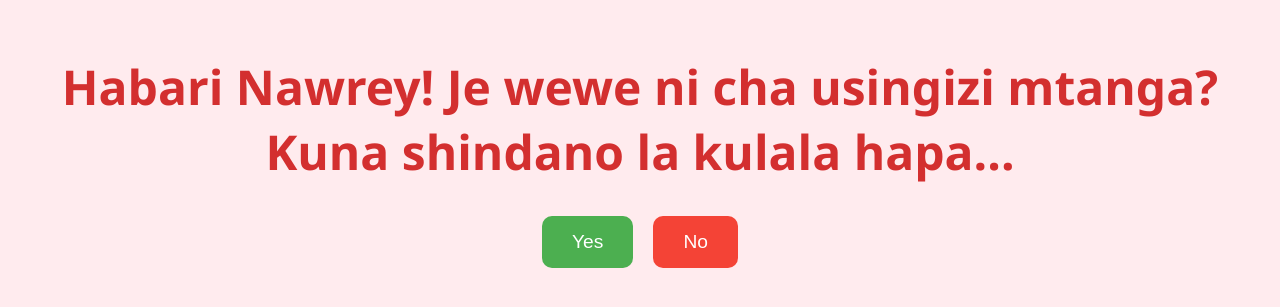
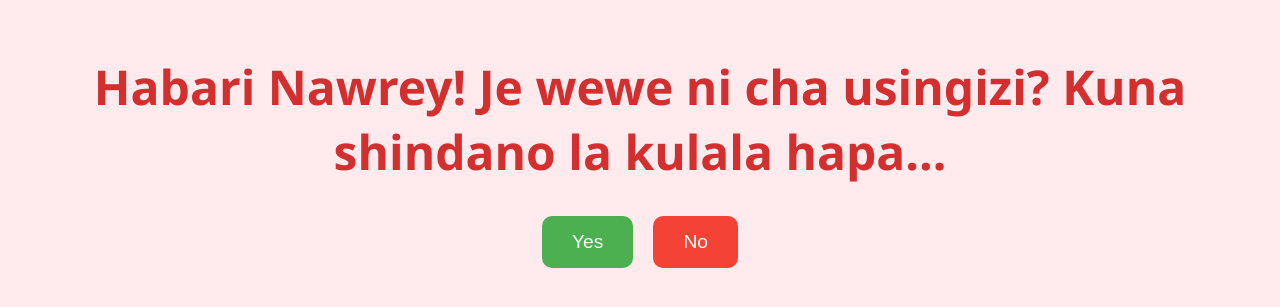
Before and after one commit to emmanuelphyson/Nawal, a plain HTML site: page index.html in a window 1280 px wide. Shown: the part 361-668 px from the top of the page. Drawn offline with Linux system fonts and the light colour scheme.

Commit message:
Update index.html

```diff
--- a/index.html
+++ b/index.html
@@ -68,7 +68,7 @@
         <div class="gif-container">
             <img src="https://media1.giphy.com/media/v1.Y2lkPTc5MGI3NjExbWx2ZTdmdmJyNHA5dHlsNWRqam16c2ExMWMzangycWZqazU2amU5biZlcD12MV9pbnRlcm5hbF9naWZfYnlfaWQmY3Q9Zw/39f0oeoQTR7Uc/giphy.gif" alt="Sleeping beauty">
         </div>
-        <h1 id="question">Habari Nawrey! Je wewe ni cha usingizi mtanga? Kuna shindano la kulala hapa...</h1>
+        <h1 id="question">Habari Nawrey! Je wewe ni cha usingizi? Kuna shindano la kulala hapa...</h1>
         <div class="buttons">
             <button id="yesBtn">Yes</button>
             <button id="noBtn">No</button>
```
